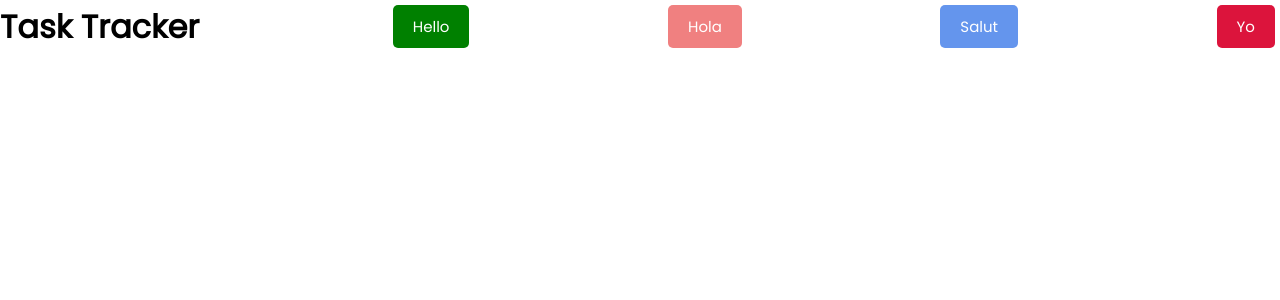
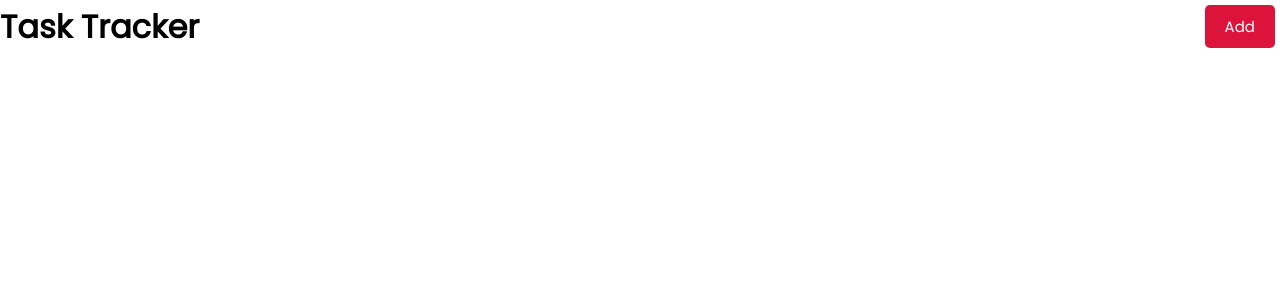
Before and after one commit to GillyRabutTsurwa/react-with-brad-traversy, a React (Vite) app: page / in a window 1280 px wide. Shown: the top 300 px of the page. Built offline with nearby package versions, Linux system fonts and the light colour scheme.

Commit message:
5.1. Adding Events to Elements - pretty straightfoward - just like in Vue & Svelte, you can access the element DOM node object

```diff
--- a/src/components/Button.jsx
+++ b/src/components/Button.jsx
@@ -1,9 +1,16 @@
 import { PropTypes } from "prop-types";
 
+const cliquer = (e) => {
+    const { target } = e;
+    console.log("cliqué");
+    console.log(e);
+    console.log(target);
+};
+
 function Button(props) {
-    const { text, colour = "crimson" } = props;
+    const { text = "Add", colour = "crimson" } = props;
     return (
-        <button style={{ backgroundColor: colour }} className="btn">
+        <button onClick={cliquer} style={{ backgroundColor: colour }} className="btn">
             {text}
         </button>
     );
--- a/src/components/Header.jsx
+++ b/src/components/Header.jsx
@@ -1,17 +1,9 @@
 import Button from "./Button";
 function Header(props) {
-    const subHeaderStyles = {
-        color: "gold",
-        textTransform: "uppercase",
-    };
-
     return (
         <header className="header">
             <h1>{props.title}</h1>
-            <Button text="Hello" colour="green" />
-            <Button text="Hola" colour="lightcoral" />
-            <Button text="Salut" colour="cornflowerblue" />
-            <Button text="Yo" />
+            <Button />
         </header>
     );
 }
```
